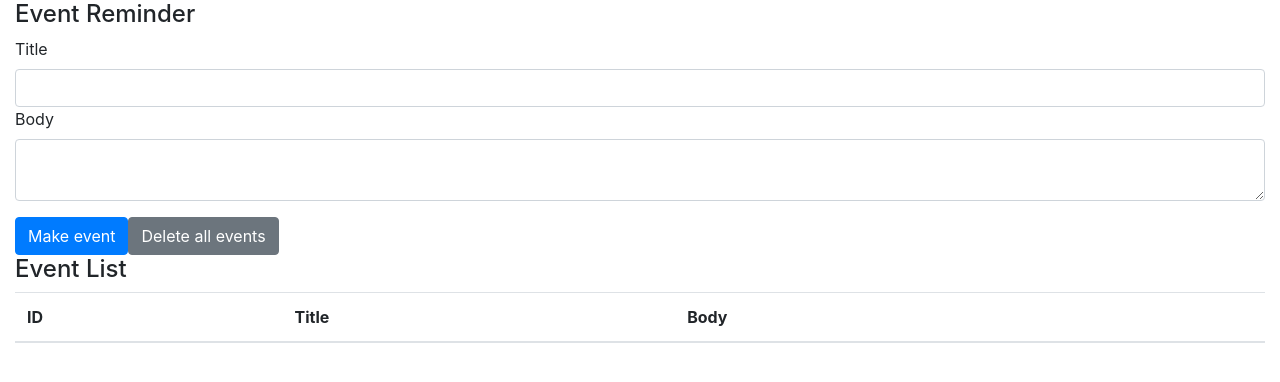
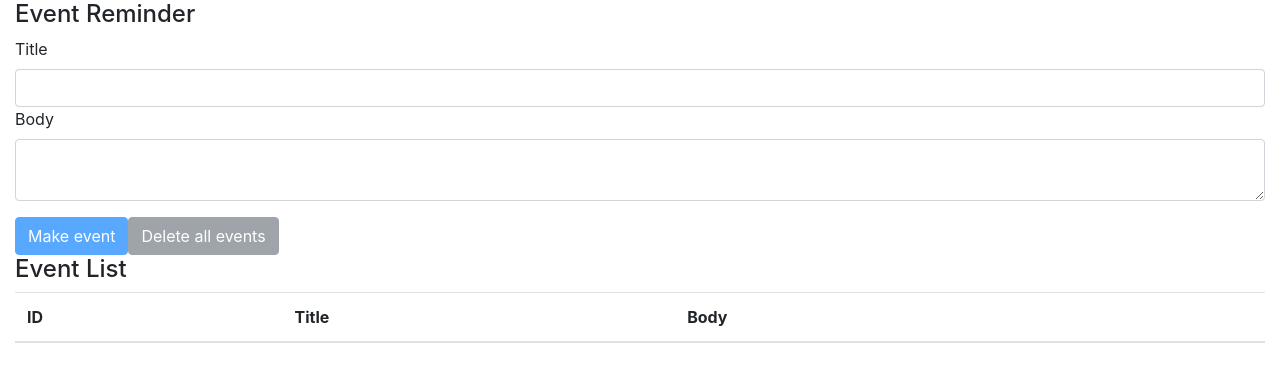
Before and after one commit to kenbom/react-ham-hooks, a React (Create React App) app: page / in a window 1280 px wide. Shown: the top 382 px of the page. Built offline with nearby package versions, Linux system fonts and the light colour scheme.

Commit message:
add confim feature

```diff
--- a/src/components/App.js
+++ b/src/components/App.js
@@ -17,9 +17,11 @@ const App = () => {
 
   const onClickDeleteAll = (event) => {
     event.preventDefault();
-    dispatch({ type: "DELETE_ALLL_EVENTS" });
+    const result = window.confirm('Want to delete all?')
+    if(result)dispatch({ type: "DELETE_ALLL_EVENTS" });
   };
 
+  const creatable = title === "" || body === ""
   console.log(state);
 
   return (
@@ -43,10 +45,10 @@ const App = () => {
           ></textarea>
         </div>
       </form>
-      <button className="btn btn-primary" onClick={onClickMake}>
+      <button className="btn btn-primary" onClick={onClickMake} disabled={creatable}>
         Make event
       </button>
-      <button className="btn btn-secondary" onClick={onClickDeleteAll}>Delete all events</button>
+      <button className="btn btn-secondary" onClick={onClickDeleteAll} disabled={state.length === 0}>Delete all events</button>
       <h4>Event List</h4>
       <table className="table table-hover">
         <thead>
@@ -58,7 +60,7 @@ const App = () => {
           </tr>
         </thead>
         <tbody>
-          {state.map((item, index) => (<Event item={item} index={index} dispatch={dispatch}/>))}
+          {state.map((item, index) => (<Event item={item} index={index} dispatch={dispatch} />))}
         </tbody>
       </table>
     </div>
--- a/src/components/Event.js
+++ b/src/components/Event.js
@@ -3,8 +3,11 @@ import React from "react";
 const Event = (props) => {
   //   const item=props.item
   //   const index=props.index
-    const {item, index, dispatch} = props
-      const buttonClick = () => {dispatch({ type: "DELETE_EVENT", id: item.id })}
+  const { item, index, dispatch } = props
+  const buttonClick = () => {
+    const result = window.confirm(`Want to delete ID:${item.id}?`)
+    if(result)dispatch({ type: "DELETE_EVENT", id: item.id })
+  }
 
   return (
     <tr key={index}>
```
Lines whose indentation alone changed are shown as unchanged.
